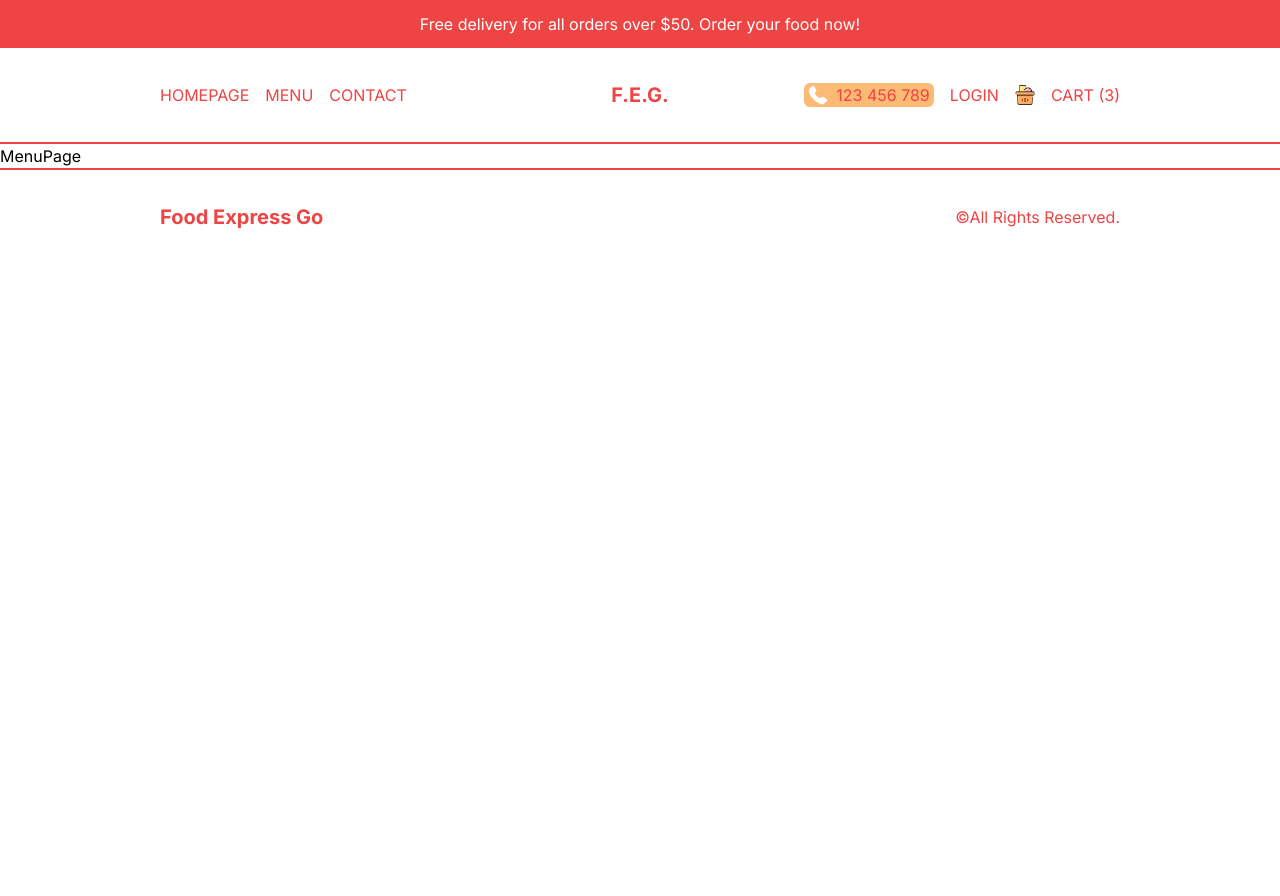
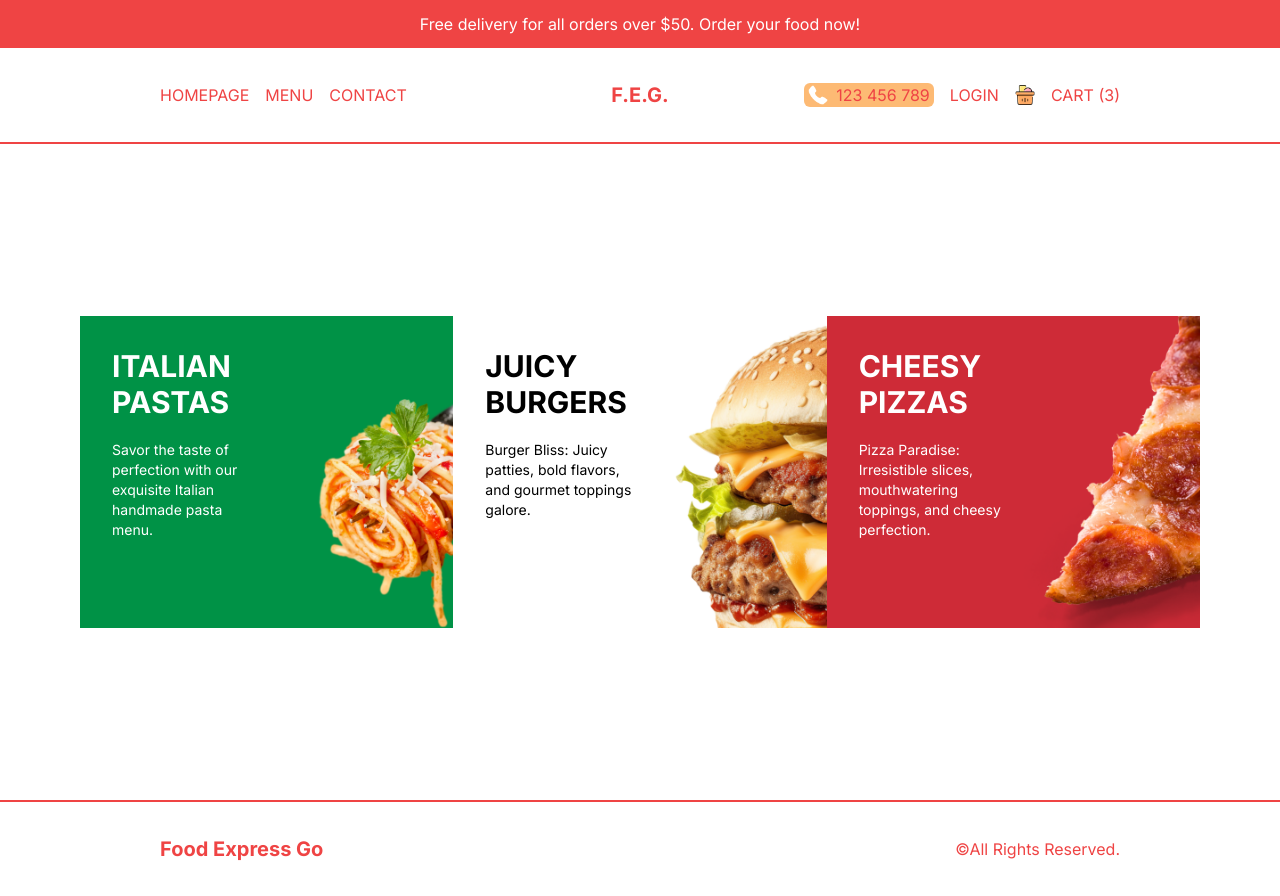
Before and after one commit to ctasbihas/FoodExpressGo, a Next.js app: page /menu in a window 1280 px wide. Before the commit the page ends 800 px from the top, so only its background shows below. Built offline with nearby package versions, Linux system fonts and the light colour scheme.

Commit message:
Menu page added

```diff
--- a/src/app/menu/page.tsx
+++ b/src/app/menu/page.tsx
@@ -1,11 +1,26 @@
-import React from 'react';
+import { menu } from "@/data";
+import Link from "next/link";
+import React from "react";
 
 const MenuPage = () => {
-    return (
-        <div>
-            MenuPage
-        </div>
-    );
+  return (
+    <div className="p-4 lg:px-20 h-[calc(100vh-6rem)] md:h-[calc(100vh-9rem)] flex flex-col md:flex-row items-center">
+      {menu.map((category) => (
+        <Link
+          href={`/menu/${category.slug}`}
+          key={category.id}
+          className="w-full h-1/3 md:h-1/2 bg-cover p-8"
+          style={{ backgroundImage: `url(${category.img})` }}
+        >
+          <div className={`text-${category.color} w-1/2`}>
+            <h1 className="uppercase font-bold text-3xl">{category.title}</h1>
+            <p className="text-sm my-5">{category.desc}</p>
+            <button className={`hidden 2xl:block bg-${category.color} text-${category.color === "black" ? "white" : "red-500"} py-2 px-4 rounded-md`}>Explore</button>
+          </div>
+        </Link>
+      ))}
+    </div>
+  );
 };
 
 export default MenuPage;
--- a/src/data.ts
+++ b/src/data.ts
@@ -201,9 +201,6 @@
   },
 ];
 
-
-
-
 export const pizzas: Products = [
   {
     id: 1,
@@ -355,7 +352,6 @@
   ],
 };
 
-
 type Menu = {
   id: number;
   slug: string;
```
